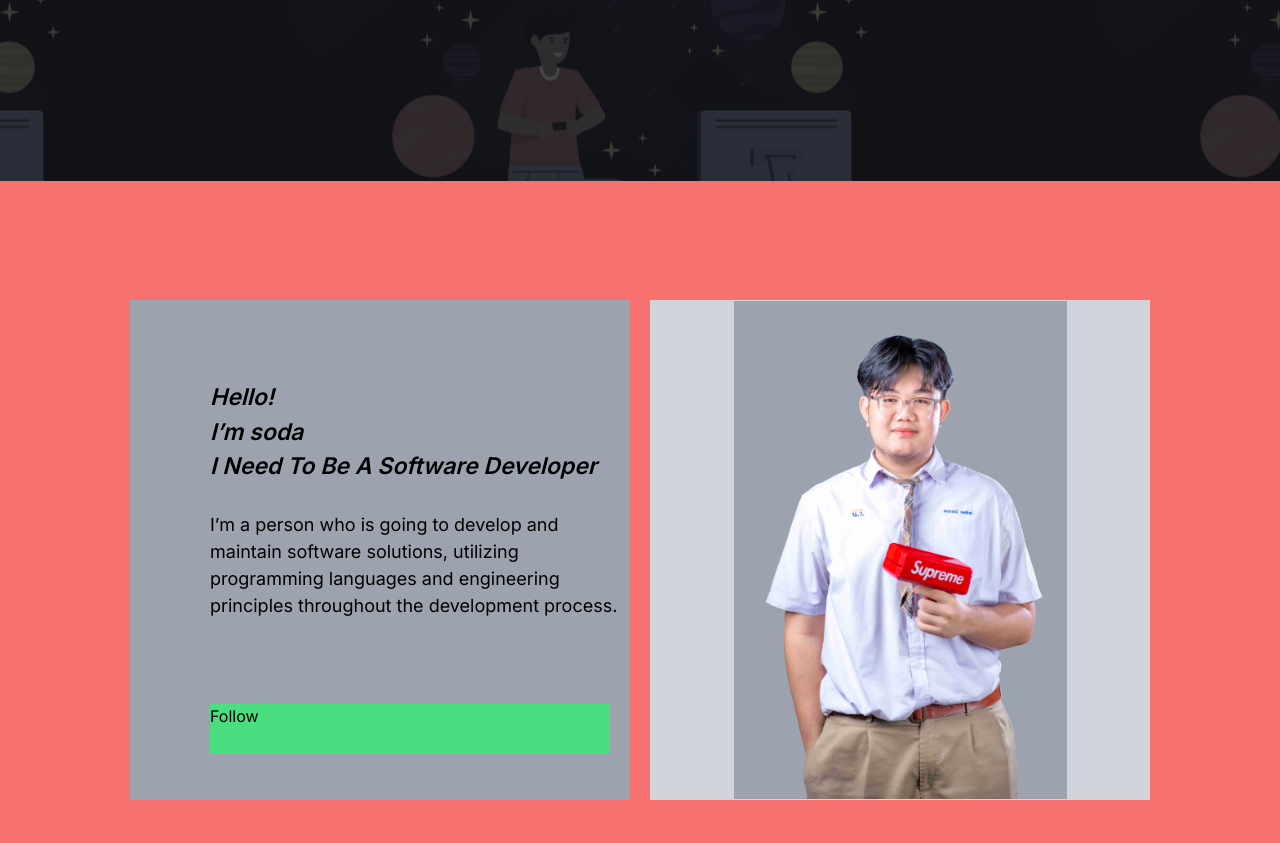
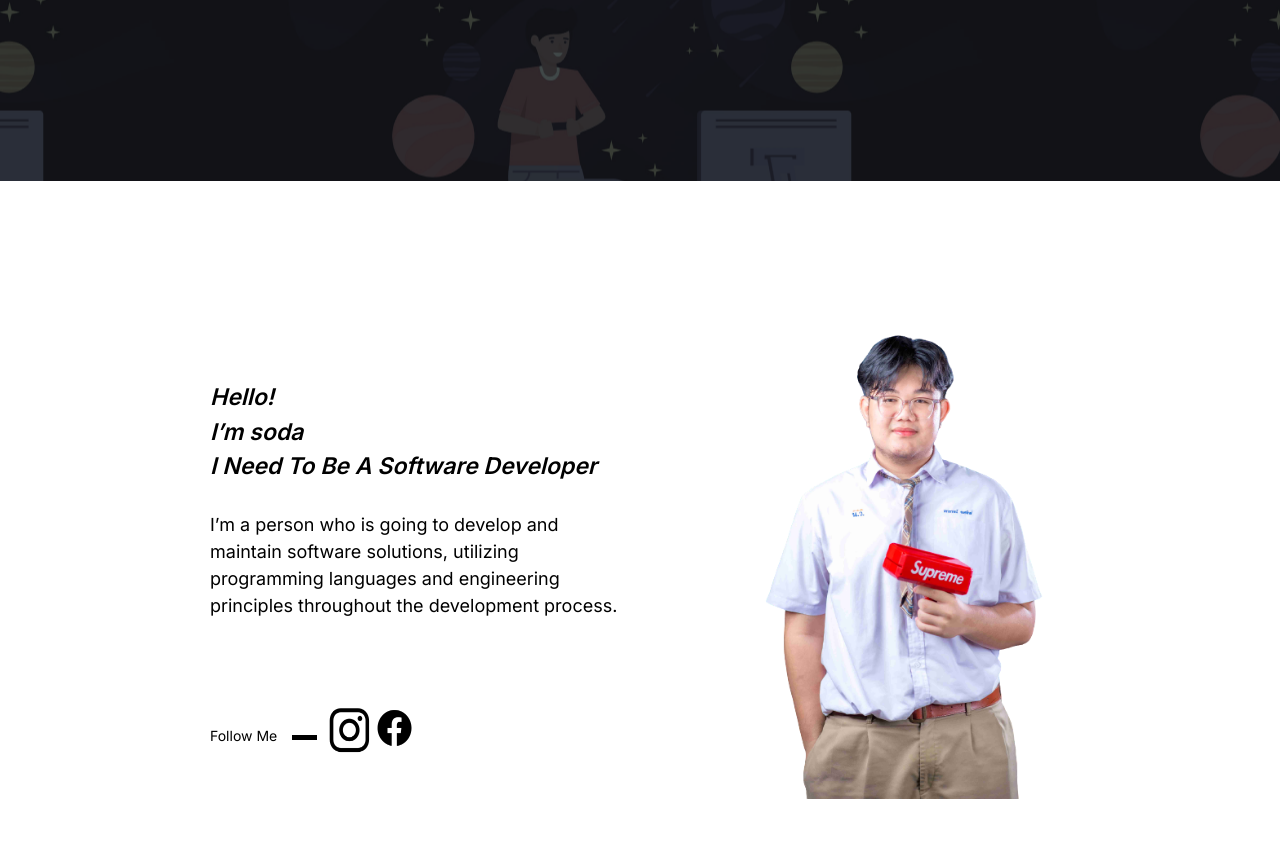
Before and after one commit to Worrawatsoda/sodaportfolio, a Next.js app: page / in a window 1280 px wide. Shown: the part 557-1400 px from the top of the page. Built offline with nearby package versions, Linux system fonts and the light colour scheme.

Commit message:
Finish section 2

```diff
--- a/src/app/page.tsx
+++ b/src/app/page.tsx
@@ -47,17 +47,33 @@ export default function Home() {
       </section>
 
       <section id="section2" className='flex  items-center w-full h-[738px] bg-secondary '>
-        <div className='flex items-center justify-center bg-red-400 w-full h-[738px] '>
-          <div className='bg-gray-400 w-[500px] h-[500px] pl-20 pt-20 '>
+        <div className='flex items-center justify-center  w-full h-[738px] '>
+          <div className=' w-[500px] h-[500px] pl-20 pt-20 '>
             <h1 className='text-black font-semibold italic text-[23px]'>Hello!<br /> I’m soda<br /> I Need To Be A  Software Developer</h1>
             <p className='text-grey-300 text-[18px]'><br />I’m a person who is going to develop and maintain software solutions, utilizing programming languages and engineering principles throughout the development process.</p>
-            <div className='bg-green-400 h-[50px] w-[400px] mt-[85px]   '>
-              <p>Follow</p>
+            <div className='flex  h-[50px] w-[400px] mt-[85px]   '>
+              <p className=' text-[14px]'><br />Follow Me </p>
+              <div className='bg-black h-[5px] w-[25px] ml-[15px] mt-[31px] '></div>
+              <Image className='ml-[10px]'
+              src="/ig icon.png"
+              width={45}
+              height={45}
+
+              alt="Picture of the author"
+            />
+              <Image className=' mb-[2px]'
+              src="/fb icon.png"
+              width={45}
+              height={45}
+
+              alt="Picture of the author"
+            />
+
             </div>
           </div>
 
-          <div className='flex items-center justify-center w-[500px] h-[500px] bg-gray-300 overflow-hidden ml-[20px]'>
-            <Image className='bg-gray-400 '
+          <div className='flex items-center justify-center w-[500px] h-[500px] overflow-hidden ml-[20px]'>
+          <Image className='  '
               src="/profile.png"
               width={333}
               height={333}
```
Also changed, not shown: public/fb icon.png (added), public/ig icon.png (added).
